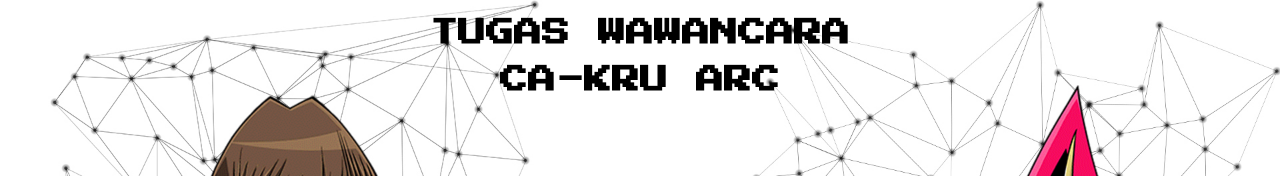
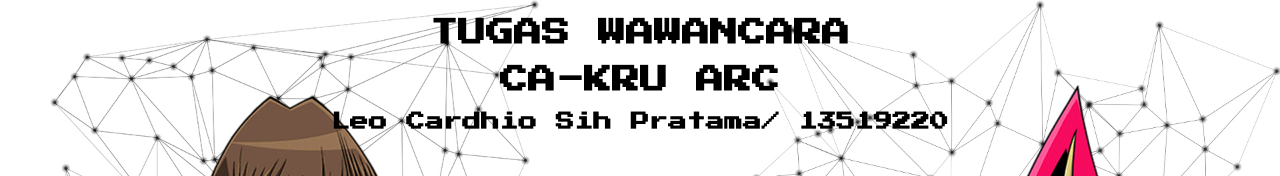
Before and after one commit to leocardhio/web-wawan, a plain HTML site: page index.html in a window 1280 px wide. Shown: the top 176 px of the page. Drawn offline with nearby package versions, Linux system fonts and the light colour scheme.

Commit message:
nama+nim

```diff
--- a/index.html
+++ b/index.html
@@ -20,6 +20,7 @@
     <div id="vue-app">
         <h1>TUGAS WAWANCARA</h1>
         <h1>CA-KRU ARC</h1>
+        <h3>Leo Cardhio Sih Pratama/ 13519220</h3>
         <div class="set-of-card">
             <div class="card-preview" onclick=openModal(1)>
                 <span class="date">5 Maret 2021</span>
--- a/style.css
+++ b/style.css
@@ -1,7 +1,10 @@
-h1 {
+h1,h3 {
     font-family: 'Press Start 2P', cursive;
     display: flex;
     justify-content: center;
+}
+
+h1 {
     font-size: 28px;
 }
 
```
